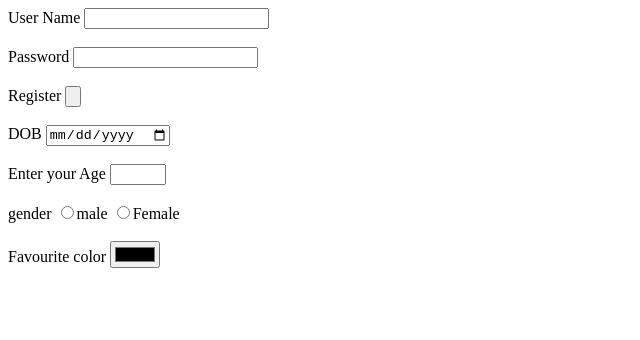
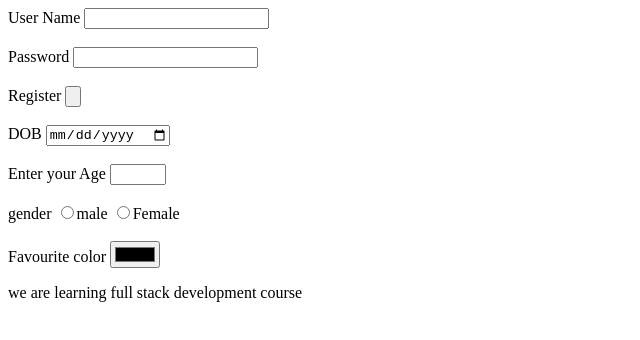
Before and after one commit to harithapotla/learngit, a plain HTML site: page html1/index.html in a window 1280 px wide. Shown: the whole page, without its empty margins (0-640 px from the left). Drawn offline with Linux system fonts and the light colour scheme.

Commit message:
Update index.html

```diff
--- a/html1/index.html
+++ b/html1/index.html
@@ -46,6 +46,7 @@
             <input type="color" name="color" id="color">
         </div>
     </form>
+    <p> we are learning full stack development course</p>
 </body>
 
 </html>
```
